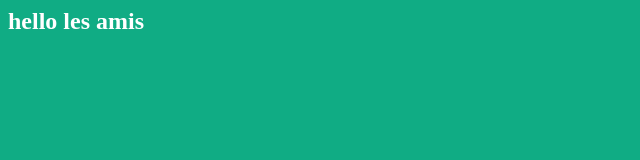
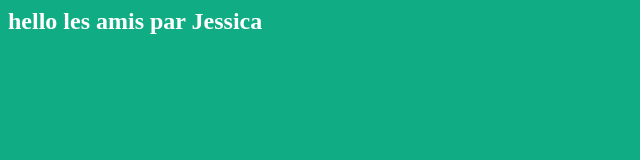
Before and after one commit to demoCours/nouvProjet, a plain HTML site: page index.html in a window 1280 px wide. Shown: the whole page, without its empty margins (0-640 px from the left). Drawn offline with Linux system fonts and the light colour scheme.

Commit message:
ajouter une tache

```diff
--- a/index.html
+++ b/index.html
@@ -9,7 +9,7 @@ body{
 <body>
 
 
-<h2 style: color="red">hello les amis</h2>
+<h2 style: color="red">hello les amis par Jessica</h2>
 
 
 
```
